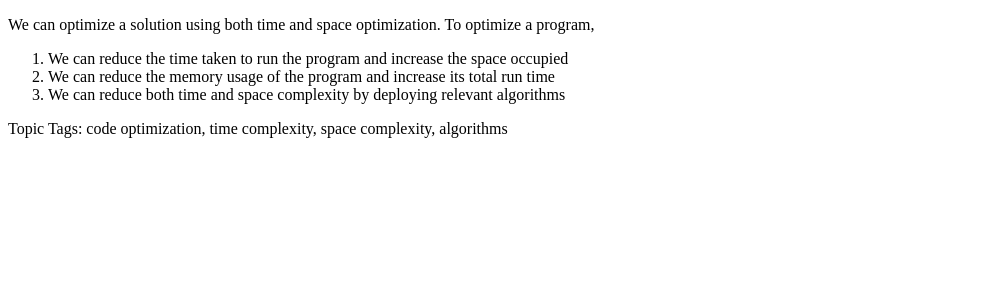
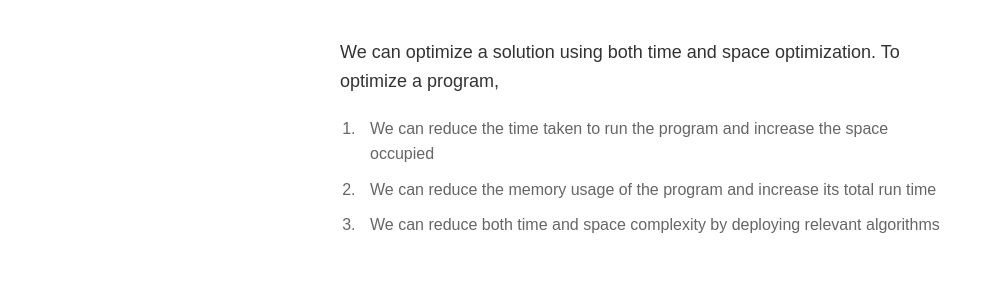
Before and after one commit to acciojob/ordered-list-practise-Ravisharma-1999, a website: page main.html in a window 1280 px wide. Shown: the whole page, without its empty margins (0-994 px from the left). Drawn offline with Linux system fonts and the light colour scheme.

Commit message:
created a submission

```diff
--- a/main.html
+++ b/main.html
@@ -4,6 +4,7 @@
     <meta charset="UTF-8">
     <meta name="viewport" content="width=device-width, initial-scale=1.0">
     <title>Code Optimization</title>
+    <link rel="stylesheet" href="styles.css">
 </head>
 <body>
     <p>We can optimize a solution using both time and space optimization. To optimize a program,</p>
@@ -12,8 +13,5 @@
         <li>We can reduce the memory usage of the program and increase its total run time</li>
         <li>We can reduce both time and space complexity by deploying relevant algorithms</li>
     </ol>
-    <footer>
-        <p>Topic Tags: code optimization, time complexity, space complexity, algorithms</p>
-    </footer>
 </body>
 </html>
--- /dev/null
+++ b/styles.css
@@ -0,0 +1,36 @@
+/* styles.css */
+
+body {
+    font-family: Arial, sans-serif;
+    line-height: 1.6;
+    padding: 20px;
+    max-width: 600px;
+    margin: 0 auto;
+}
+
+p {
+    font-size: 18px;
+    color: #333;
+    margin-bottom: 20px;
+}
+
+ol {
+    padding-left: 20px;
+    margin-bottom: 20px;
+}
+
+li {
+    font-size: 16px;
+    color: #666;
+    margin-bottom: 10px;
+}
+
+/* Example of adding some styles to the ordered list and its items */
+
+ol {
+    list-style-type: decimal;
+}
+
+li {
+    padding-left: 10px; /* Adjust as necessary */
+}
```
